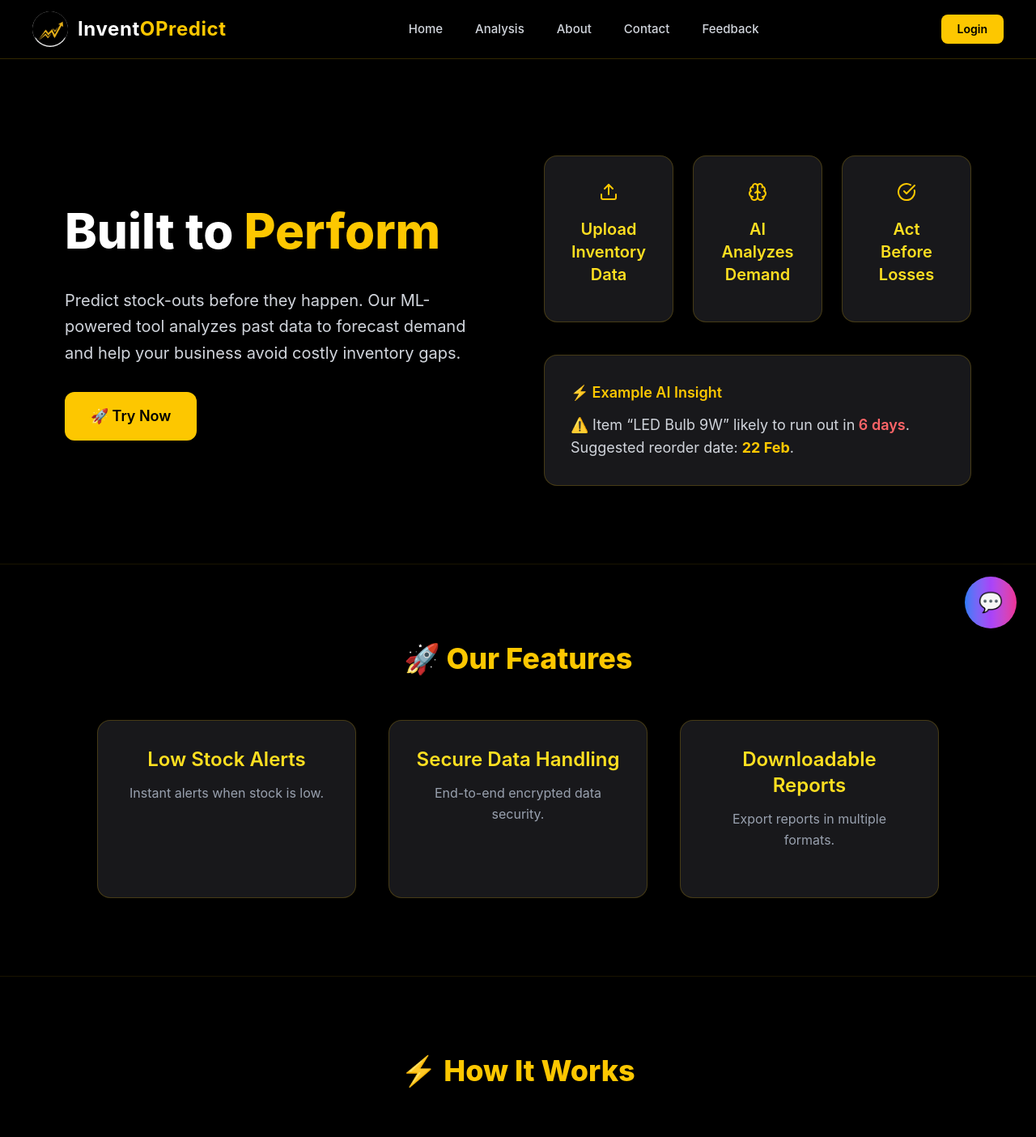
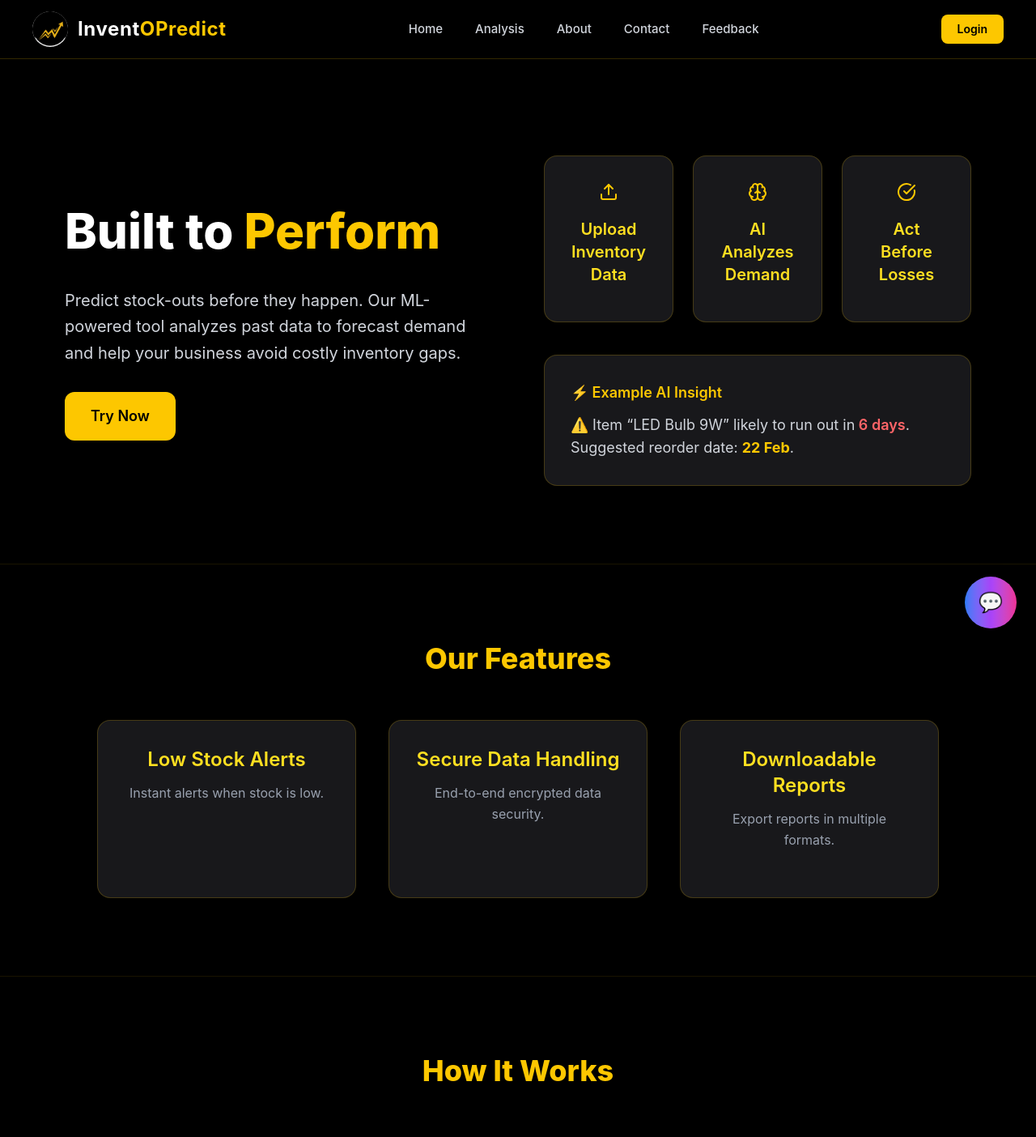
Before and after one commit to ahanadasgupta26/InventOPredict_Binary, a React (Vite) app: page / in a window 1280 px wide. Shown: the top 1404 px of the page at 81% size. Built offline with nearby package versions, Linux system fonts and the light colour scheme.

Commit message:
frontened updated

```diff
--- a/src/components/Features.jsx
+++ b/src/components/Features.jsx
@@ -48,7 +48,7 @@ const Features = () => {
     <section className="space-y-14">
 
       <h2 className="text-4xl font-extrabold text-center text-yellow-400">
-        🚀 Our Features
+         Our Features
       </h2>
 
       <div className="flex justify-center gap-10 flex-wrap">
--- a/src/pages/About.jsx
+++ b/src/pages/About.jsx
@@ -40,7 +40,7 @@ const About = () => {
 
           <p className="text-lg md:text-xl text-gray-300 leading-relaxed">
             We are continuously improving our models to deliver better accuracy.
-            Your feedback helps us grow 🚀
+            Your feedback helps us grow
           </p>
 
         </div>
--- a/src/pages/Analysis.jsx
+++ b/src/pages/Analysis.jsx
@@ -92,7 +92,7 @@ const Analysis = () => {
 
         {/* Title */}
         <h1 className="text-4xl font-extrabold text-center text-yellow-400 mb-10">
-          📊 Stockout Analysis
+           Stockout Analysis
         </h1>
 
         {/* Upload Area */}
--- a/src/pages/Contact.jsx
+++ b/src/pages/Contact.jsx
@@ -94,7 +94,7 @@ const Contact = () => {
             className="w-full bg-yellow-400 text-black py-4 rounded-xl text-lg font-semibold
             hover:bg-yellow-300 transition shadow-lg hover:shadow-yellow-400/50"
           >
-            🚀 Send Message
+             Send Message
           </button>
         </form>
       </div>
--- a/src/pages/Home.jsx
+++ b/src/pages/Home.jsx
@@ -50,7 +50,7 @@ const Home = () => {
             <Link to="/analysis">
               <button className="px-8 py-4 bg-yellow-400 text-black text-lg font-semibold rounded-xl
               hover:bg-yellow-300 transition shadow-lg hover:shadow-yellow-400/50">
-                🚀 Try Now
+                 Try Now
               </button>
             </Link>
           </div>
@@ -74,7 +74,7 @@ const Home = () => {
         <div className="max-w-7xl mx-auto px-6 md:px-12 lg:px-20">
 
           <h2 className="text-4xl font-extrabold text-yellow-400 text-center mb-16">
-            ⚡ How It Works
+             How It Works
           </h2>
 
           <div className="grid lg:grid-cols-2 gap-16 items-center">
```
Also changed, not shown: 1 other file (tests, documents, lock files or other folders).
